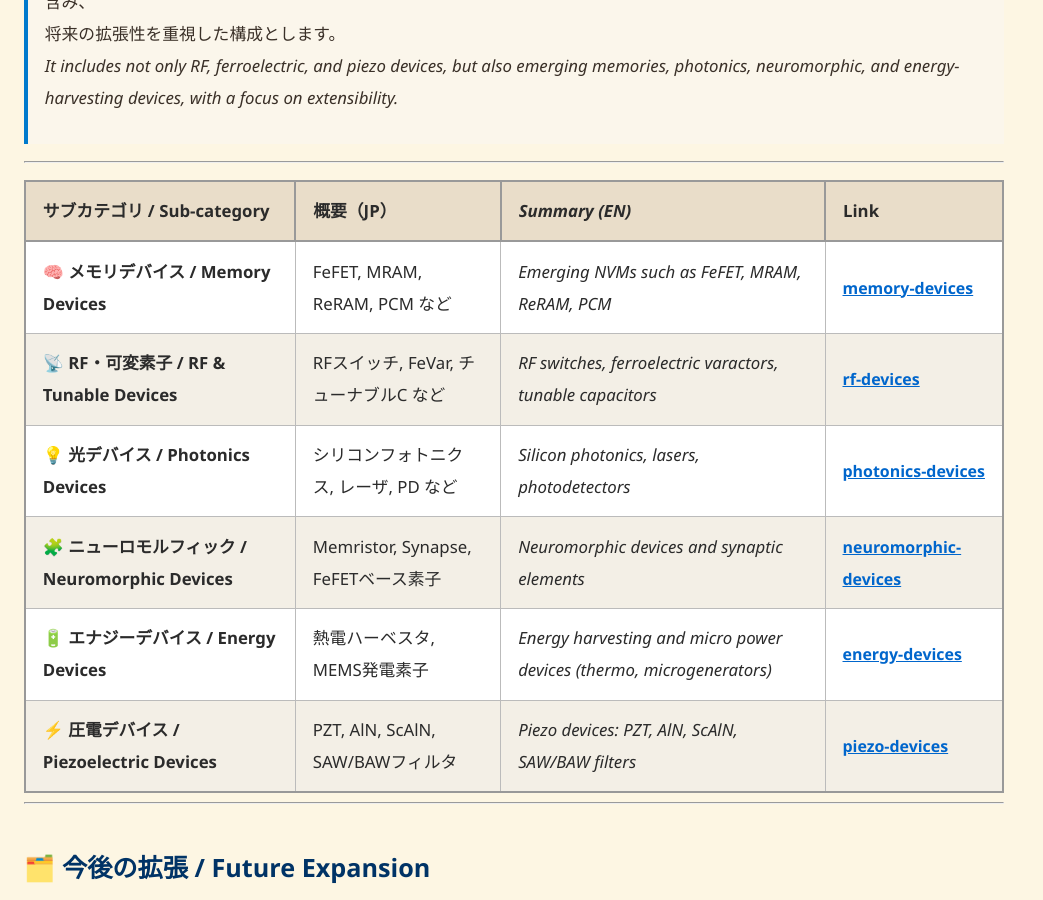
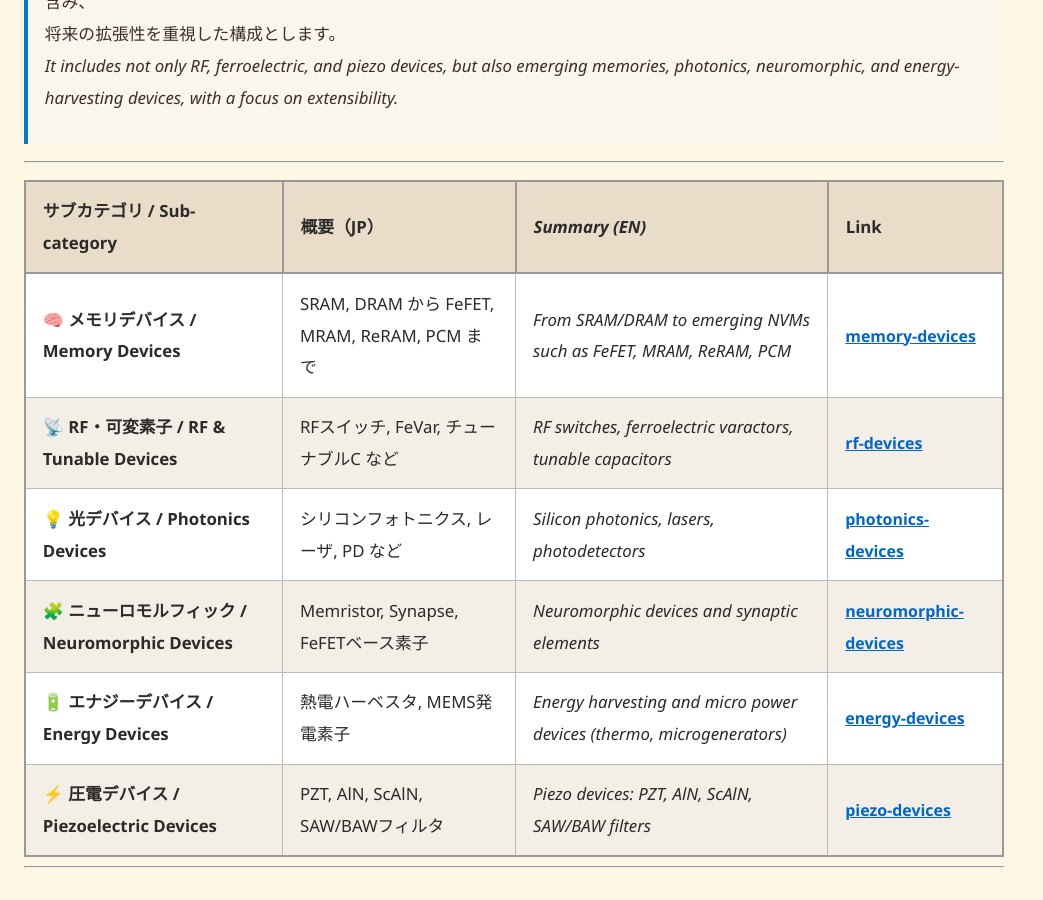
Before and after one commit to Samizo-AITL/Edusemi-Plus, a Jekyll site: the page built from applied-devices/index.md, in a window 1280 px wide and 900 px high, scrolled down 775 px. Shown: the whole window, without its empty margins (0-1043 px from the left). Built offline with Jekyll 4.4.1, drawn with Linux system fonts in a browser that asks for light colours.

Commit message:
Update index.md

```diff
--- a/applied-devices/index.md
+++ b/applied-devices/index.md
@@ -31,7 +31,7 @@ title: 🔬 応用デバイス / Applied Devices
 
 | サブカテゴリ / Sub-category | 概要（JP） | *Summary (EN)* | Link |
 |---|---|---|---|
-| 🧠 **メモリデバイス / Memory Devices** | FeFET, MRAM, ReRAM, PCM など | *Emerging NVMs such as FeFET, MRAM, ReRAM, PCM* | [memory-devices](./memory-devices.md) |
+| 🧠 **メモリデバイス / Memory Devices** | SRAM, DRAM から FeFET, MRAM, ReRAM, PCM まで | *From SRAM/DRAM to emerging NVMs such as FeFET, MRAM, ReRAM, PCM* | [memory-devices](https://samizo-aitl.github.io/Edusemi-v4x/d_chapter1_memory_technologies/) |
 | 📡 **RF・可変素子 / RF & Tunable Devices** | RFスイッチ, FeVar, チューナブルC など | *RF switches, ferroelectric varactors, tunable capacitors* | [rf-devices](./rf-devices/) |
 | 💡 **光デバイス / Photonics Devices** | シリコンフォトニクス, レーザ, PD など | *Silicon photonics, lasers, photodetectors* | [photonics-devices](./photonics-devices.md) |
 | 🧩 **ニューロモルフィック / Neuromorphic Devices** | Memristor, Synapse, FeFETベース素子 | *Neuromorphic devices and synaptic elements* | [neuromorphic-devices](./neuromorphic-devices.md) |
```
